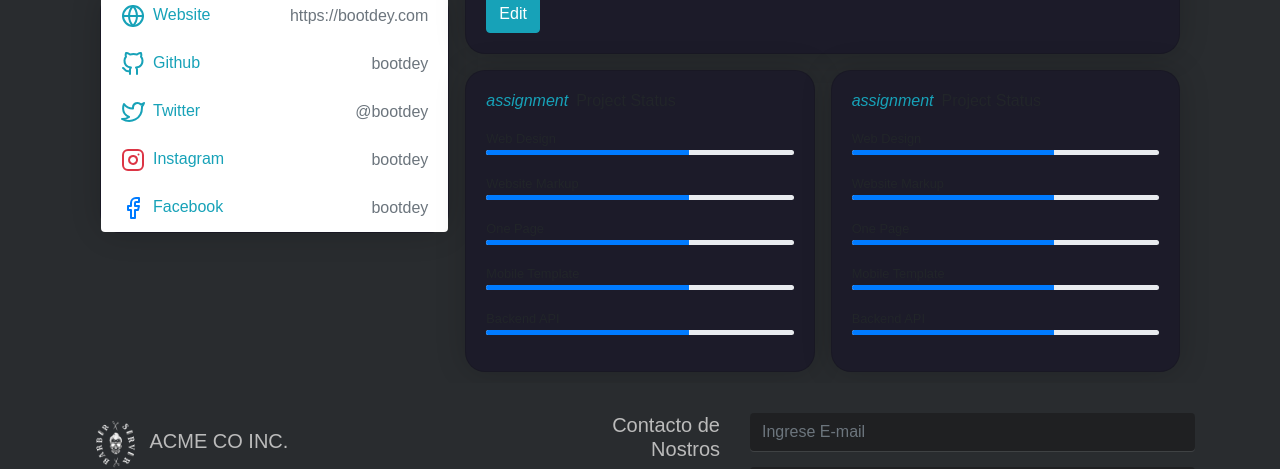
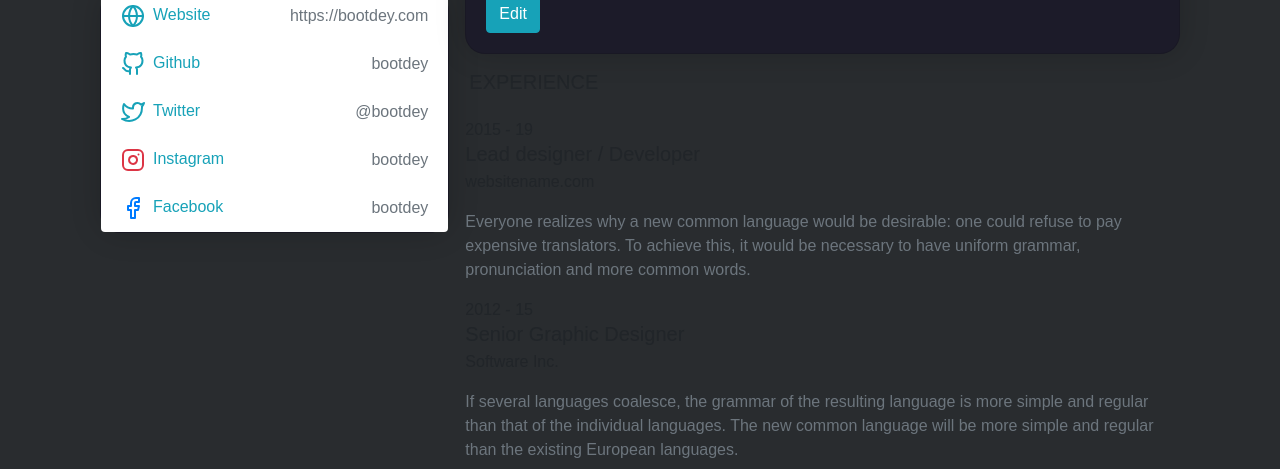
Before and after one commit to vector18xd/BarberServerReact, a React (Create React App) app: page /Perfil in a window 1280 px wide. Shown: the part 443-912 px from the top of the page. Built offline with nearby package versions, Linux system fonts and the light colour scheme; a web font is replaced by a local one.

Commit message:
recordatoriofirst

```diff
--- a/src/components/layouts/perfiles.jsx
+++ b/src/components/layouts/perfiles.jsx
@@ -102,69 +102,52 @@ export const Perfiles = () =>{
                         </div>
                     </div>
 
-                    <div className="row gutters-sm">
-                        <div className="col-sm-6 mb-3">
-                        <div className="card h-100">
-                            <div className="card-body">
-                            <h6 className="d-flex align-items-center mb-3"><i className="material-icons text-info mr-2">assignment</i>Project Status</h6>
-                            <small>Web Design</small>
-                            <div className="progress mb-3" >
-                                <div className="progress-bar bg-primary" role="progressbar"  aria-valuenow="80" aria-valuemin="0" aria-valuemax="100"></div>
-                            </div>
-                            <small>Website Markup</small>
-                            <div className="progress mb-3" >
-                                <div className="progress-bar bg-primary" role="progressbar"  aria-valuenow="72" aria-valuemin="0" aria-valuemax="100"></div>
-                            </div>
-                            <small>One Page</small>
-                            <div className="progress mb-3" >
-                                <div className="progress-bar bg-primary" role="progressbar"  aria-valuenow="89" aria-valuemin="0" aria-valuemax="100"></div>
-                            </div>
-                            <small>Mobile Template</small>
-                            <div className="progress mb-3">
-                                <div className="progress-bar bg-primary" role="progressbar"  aria-valuenow="55" aria-valuemin="0" aria-valuemax="100"></div>
-                            </div>
-                            <small>Backend API</small>
-                            <div className="progress mb-3">
-                                <div className="progress-bar bg-primary" role="progressbar"  aria-valuenow="66" aria-valuemin="0" aria-valuemax="100"></div>
-                            </div>
-                            </div>
-                        </div>
-                        </div>
-                        <div className="col-sm-6 mb-3">
-                        <div className="card h-100">
-                            <div className="card-body">
-                            <h6 className="d-flex align-items-center mb-3"><i className="material-icons text-info mr-2">assignment</i>Project Status</h6>
-                            <small>Web Design</small>
-                            <div className="progress mb-3" >
-                                <div className="progress-bar bg-primary" role="progressbar"  aria-valuenow="80" aria-valuemin="0" aria-valuemax="100"></div>
-                            </div>
-                            <small>Website Markup</small>
-                            <div className="progress mb-3" >
-                                <div className="progress-bar bg-primary" role="progressbar"  aria-valuenow="72" aria-valuemin="0" aria-valuemax="100"></div>
-                            </div>
-                            <small>One Page</small>
-                            <div className="progress mb-3" >
-                                <div className="progress-bar bg-primary" role="progressbar"  aria-valuenow="89" aria-valuemin="0" aria-valuemax="100"></div>
-                            </div>
-                            <small>Mobile Template</small>
-                            <div className="progress mb-3" >
-                                <div className="progress-bar bg-primary" role="progressbar"  aria-valuenow="55" aria-valuemin="0" aria-valuemax="100"></div>
-                            </div>
-                            <small>Backend API</small>
-                            <div className="progress mb-3" >
-                                <div className="progress-bar bg-primary" role="progressbar"  aria-valuenow="66" aria-valuemin="0" aria-valuemax="100"></div>
-                            </div>
-                            </div>
-                        </div>
+                    <div class="tab-content">
+
+                        <div class="tab-pane show active" id="about-me">
+
+                            <h5 class="mb-4 text-uppercase"><i class="mdi mdi-briefcase mr-1"></i>
+                                Experience</h5>
+
+                            <ul class="list-unstyled timeline-sm">
+                                <li class="timeline-sm-item">
+                                    <span class="timeline-sm-date">2015 - 19</span>
+                                    <h5 class="mt-0 mb-1">Lead designer / Developer</h5>
+                                    <p>websitename.com</p>
+                                    <p class="text-muted mt-2">Everyone realizes why a new common language
+                                        would be desirable: one could refuse to pay expensive translators.
+                                        To achieve this, it would be necessary to have uniform grammar,
+                                        pronunciation and more common words.</p>
+
+                                </li>
+                                <li class="timeline-sm-item">
+                                    <span class="timeline-sm-date">2012 - 15</span>
+                                    <h5 class="mt-0 mb-1">Senior Graphic Designer</h5>
+                                    <p>Software Inc.</p>
+                                    <p class="text-muted mt-2">If several languages coalesce, the grammar
+                                        of the resulting language is more simple and regular than that of
+                                        the individual languages. The new common language will be more
+                                        simple and regular than the existing European languages.</p>
+                                </li>
+                                <li class="timeline-sm-item">
+                                    <span class="timeline-sm-date">2010 - 12</span>
+                                    <h5 class="mt-0 mb-1">Graphic Designer</h5>
+                                    <p>Coderthemes LLP</p>
+                                    <p class="text-muted mt-2 mb-0">The European languages are members of
+                                        the same family. Their separate existence is a myth. For science
+                                        music sport etc, Europe uses the same vocabulary. The languages
+                                        only differ in their grammar their pronunciation.</p>
+                                </li>
+                            </ul>
+
+                            <h5 class="mb-3 mt-4 text-uppercase"><i class="mdi mdi-cards-variant mr-1"></i>
+                                Projects</h5>
+
                         </div>
                     </div>
-
-
-
-                    </div>
-                </div>
-
                 </div>
             </div>
+        </div>
+    </div>
     )
 }
```
